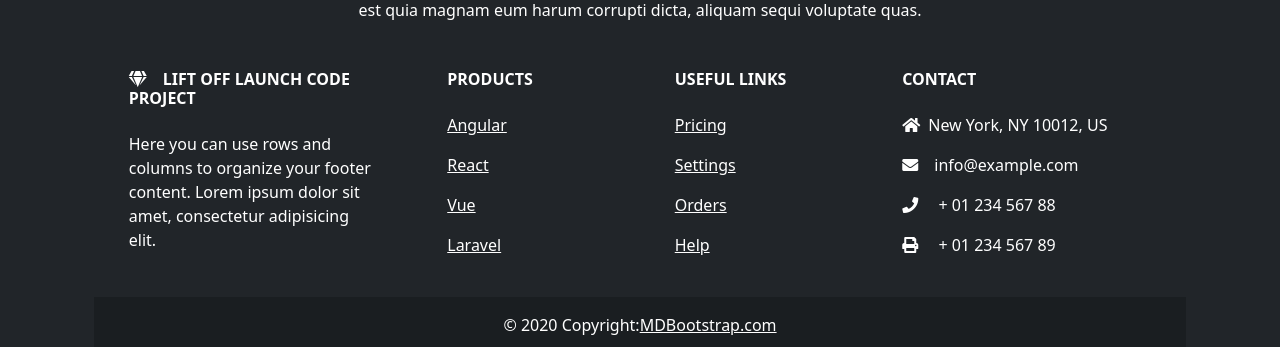
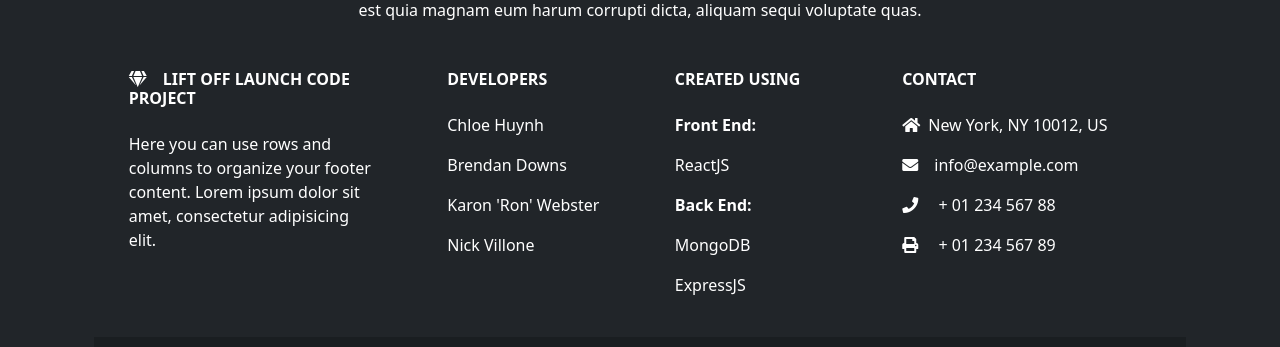
Before and after one commit to lift-off-lc/recipe-app, a React (Create React App) app in the folder client/: page / in a window 1280 px wide. Shown: the part 1198-1545 px from the top of the page. Built offline with nearby package versions, Linux system fonts and the light colour scheme.

Commit message:
css tweaks

```diff
--- a/client/src/components/Footer.js
+++ b/client/src/components/Footer.js
@@ -8,6 +8,7 @@ import {
   MDBRow,
   MDBBtn,
 } from "mdb-react-ui-kit";
+import { Tab } from "bootstrap";
 
 export default function Footer() {
   return (
@@ -138,49 +139,55 @@ export default function Footer() {
                 </MDBCol>
 
                 <MDBCol md="2" lg="2" xl="2" className="mx-auto mb-4">
-                  <h6 className="text-uppercase fw-bold mb-4">Products</h6>
+                  <h6 className="text-uppercase fw-bold mb-4 ">Developers</h6>
+
                   <p>
-                    <a href="#!" className="text-reset">
-                      Angular
+                    <a href="#!" className="text-reset text-decoration-none">
+                      Chloe Huynh
                     </a>
                   </p>
                   <p>
-                    <a href="#!" className="text-reset">
-                      React
+                    <a href="#!" className="text-reset text-decoration-none">
+                      Brendan Downs
                     </a>
                   </p>
                   <p>
-                    <a href="#!" className="text-reset">
-                      Vue
+                    <a href="#!" className="text-reset text-decoration-none">
+                      Karon 'Ron' Webster
                     </a>
                   </p>
                   <p>
-                    <a href="#!" className="text-reset">
-                      Laravel
+                    <a href="#!" className="text-reset text-decoration-none">
+                      Nick Villone
                     </a>
                   </p>
                 </MDBCol>
 
                 <MDBCol md="3" lg="2" xl="2" className="mx-auto mb-4">
-                  <h6 className="text-uppercase fw-bold mb-4">Useful links</h6>
+                  <h6 className="text-uppercase fw-bold mb-4">Created Using</h6>
                   <p>
-                    <a href="#!" className="text-reset">
-                      Pricing
+                    <a href="#!" className="text-reset fw-semibold text-decoration-none">
+                      Front End:
                     </a>
                   </p>
                   <p>
-                    <a href="#!" className="text-reset">
-                      Settings
+                    <a href="#!" className="text-reset fw-light text-decoration-none">
+                      ReactJS
                     </a>
                   </p>
                   <p>
-                    <a href="#!" className="text-reset">
-                      Orders
+                    <a href="#!" className="text-reset fw-semibold text-decoration-none">
+                      Back End:
                     </a>
                   </p>
                   <p>
-                    <a href="#!" className="text-reset">
-                      Help
+                    <a href="#!" className="text-reset fw-light text-decoration-none">
+                      MongoDB
+                    </a>
+                  </p>
+                  <p>
+                    <a href="#!" className="text-reset fw-light text-decoration-none">
+                      ExpressJS
                     </a>
                   </p>
                 </MDBCol>
--- a/client/src/components/HomePageDisplay.js
+++ b/client/src/components/HomePageDisplay.js
@@ -6,13 +6,14 @@ function HomePageDisplay() {
     <Carousel fade>
       <Carousel.Item>
         <img
-          className="d-block w-100"
+          className="d-block w-100 opacity-75"
           alt="First slide"
           src="https://images.unsplash.com/photo-1534422298391-e4f8c172dddb?ixlib=rb-4.0.3&ixid=MnwxMjA3fDB8MHxzZWFyY2h8NzV8fGZvb2R8ZW58MHwwfDB8fA%3D%3D&auto=format&fit=crop&w=700&q=60"
         />
         <Carousel.Caption>
-          <h3>First slide label</h3>
-          <p>Nulla vitae elit libero, a pharetra augue mollis interdum.</p>
+          <h3 className="fw-semibold">Add Some Flavor to Mealtime</h3>
+          <p>Explore a profusion of professional and home-cooked recipes: </p>
+          <p className="fw-light">Find fresh takes on old favorites, or lay your oven-mitts on your next signature recipe for the upcoming occasion</p>
           <Link to="/recipe">
             <Button variant="success" onClick="/recipe">
               Learn More
--- a/client/src/pages/SignUp.js
+++ b/client/src/pages/SignUp.js
@@ -11,7 +11,6 @@ function SignUp() {
             </div>
 
             <div className="form-group.mt-3">
-              <label>First Name</label>
               <input
                 type="text"
                 className="form-control mt-1"
@@ -20,7 +19,6 @@ function SignUp() {
             </div>
 
             <div className="form-group.mt-3">
-              <label>Last Name</label>
               <input
                 type="text"
                 className="form-control mt-1"
@@ -29,20 +27,18 @@ function SignUp() {
             </div>
 
             <div className="form-group.mt-3">
-              <label>Email</label>
               <input
                 type="email"
                 className="form-control mt-1"
-                placeholder="example@emailClient.com"
+                placeholder="Email"
               />
             </div>
 
             <div className="form-group.mt-3">
-              <label>Password</label>
               <input
                 type="password"
                 className="form-control mt-1"
-                placeholder="Ex: $caffeineHyperLoop37!"
+                placeholder="Password"
               />
             </div>
 
```
